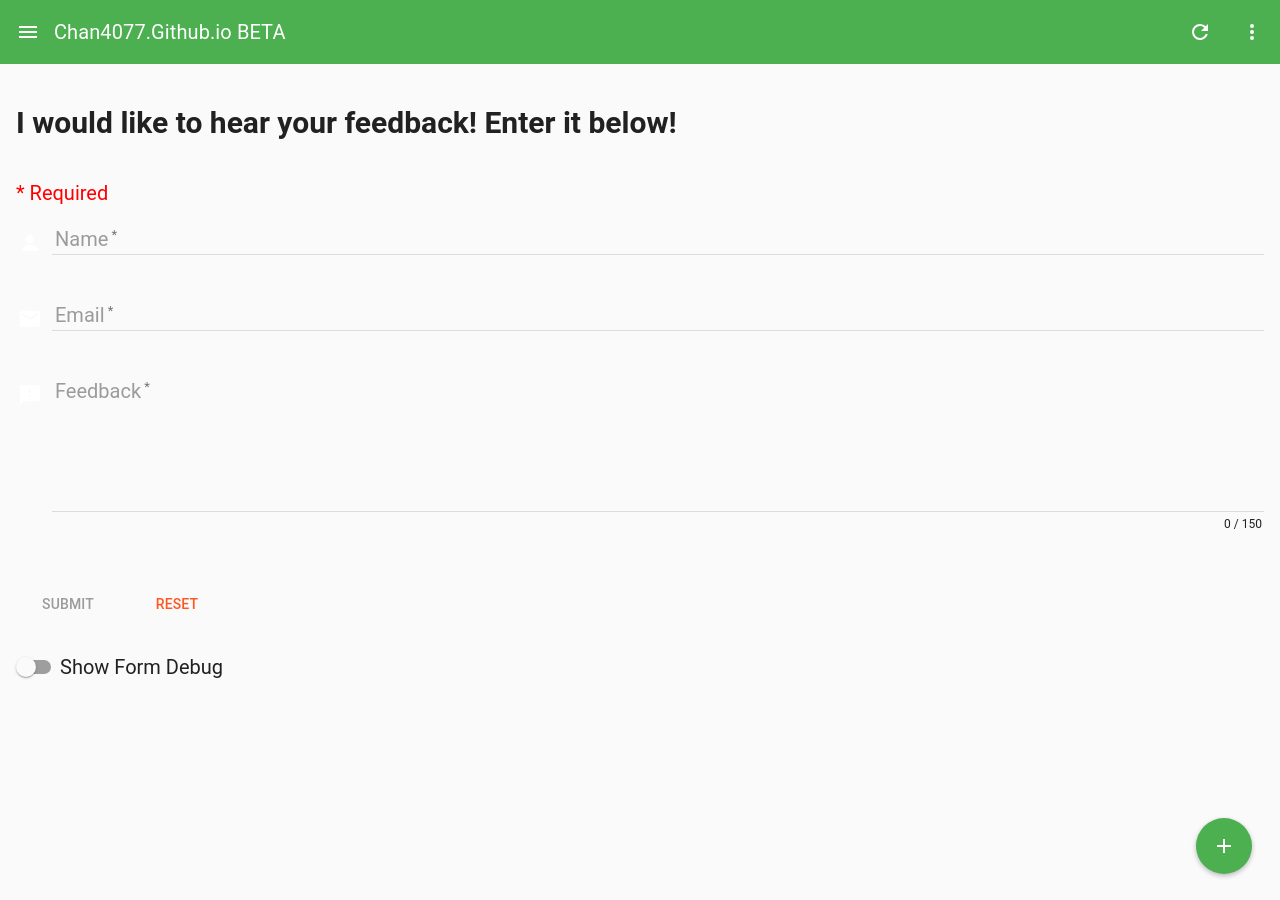
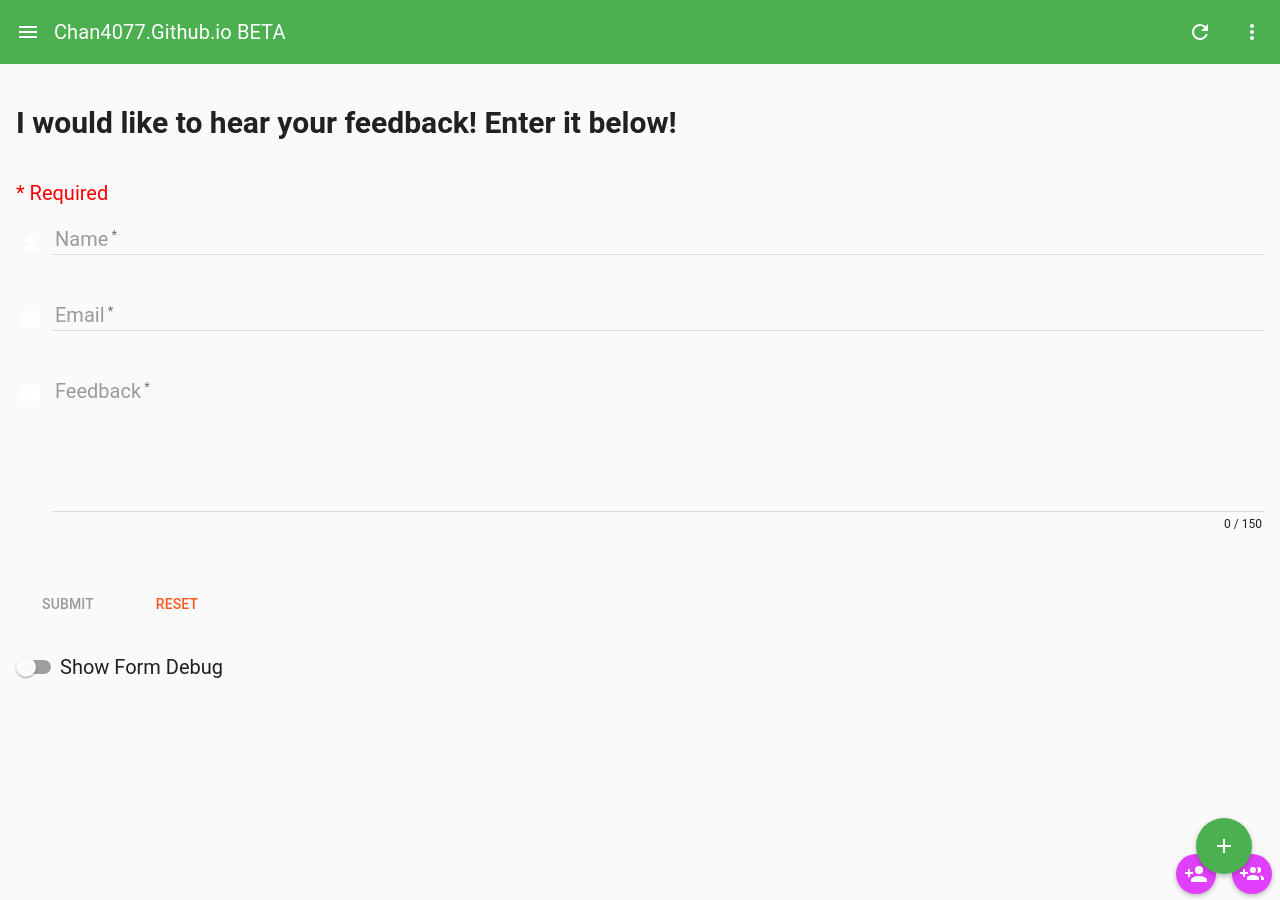
Before and after one commit to EdricChan03/edricchan03.github.io, a Jekyll site: the page angular/test.html, which Jekyll copies as it is, in a window 1280 px wide. Built offline with Jekyll 4.4.1, drawn with Linux system fonts in a browser that asks for light colours.

Commit message:
Change to md-fling

```diff
--- a/angular/test.html
+++ b/angular/test.html
@@ -139,7 +139,7 @@
             </div>
             <!--FAB Speed Dial-->
             <md-content class="md-padding">
-                <md-fab-speed-dial md-direction="top" class="md-scale" id="FAB-share">
+                <md-fab-speed-dial md-open="false" md-direction="top" class="md-fling" id="FAB-share">
                     <md-fab-trigger>
                         <md-button aria-label="Add" class="md-fab md-primary md-fab-bottom-right">
                             <md-icon md-svg-icon="plus"></md-icon>
```
